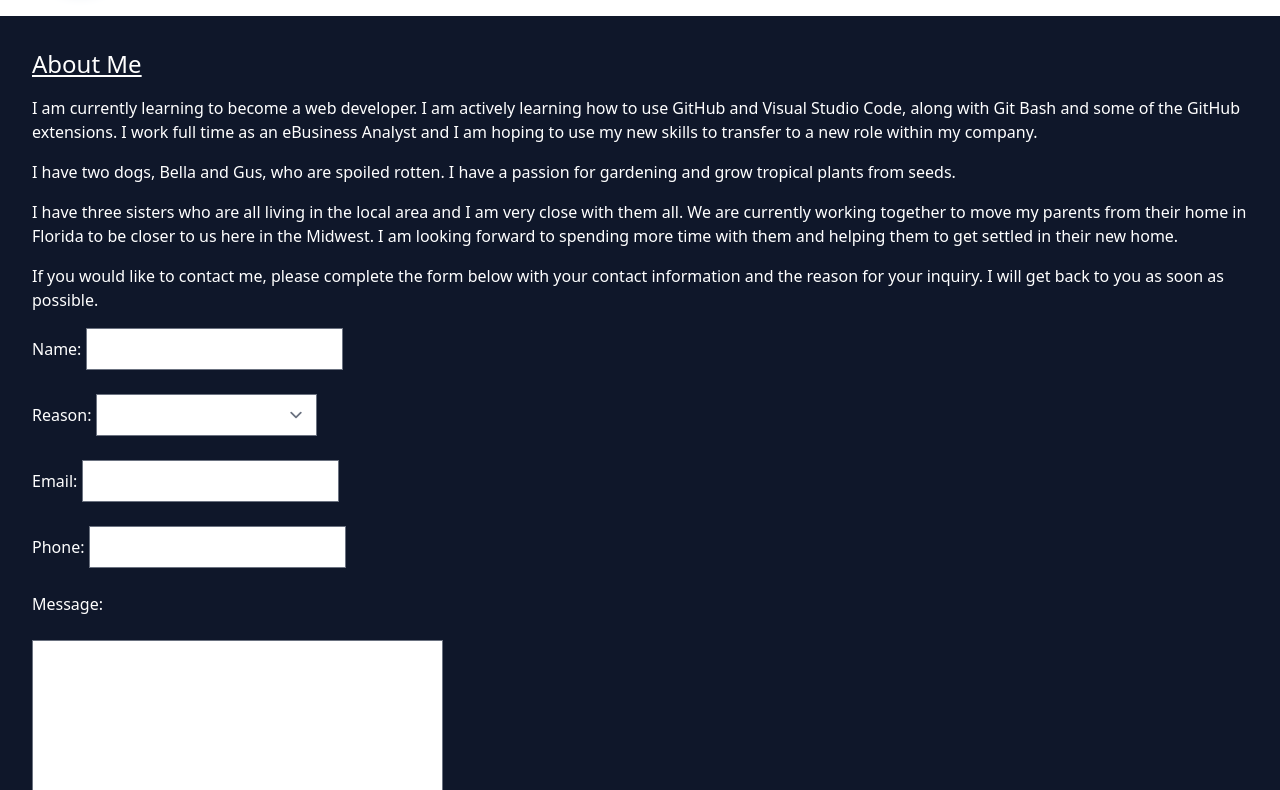
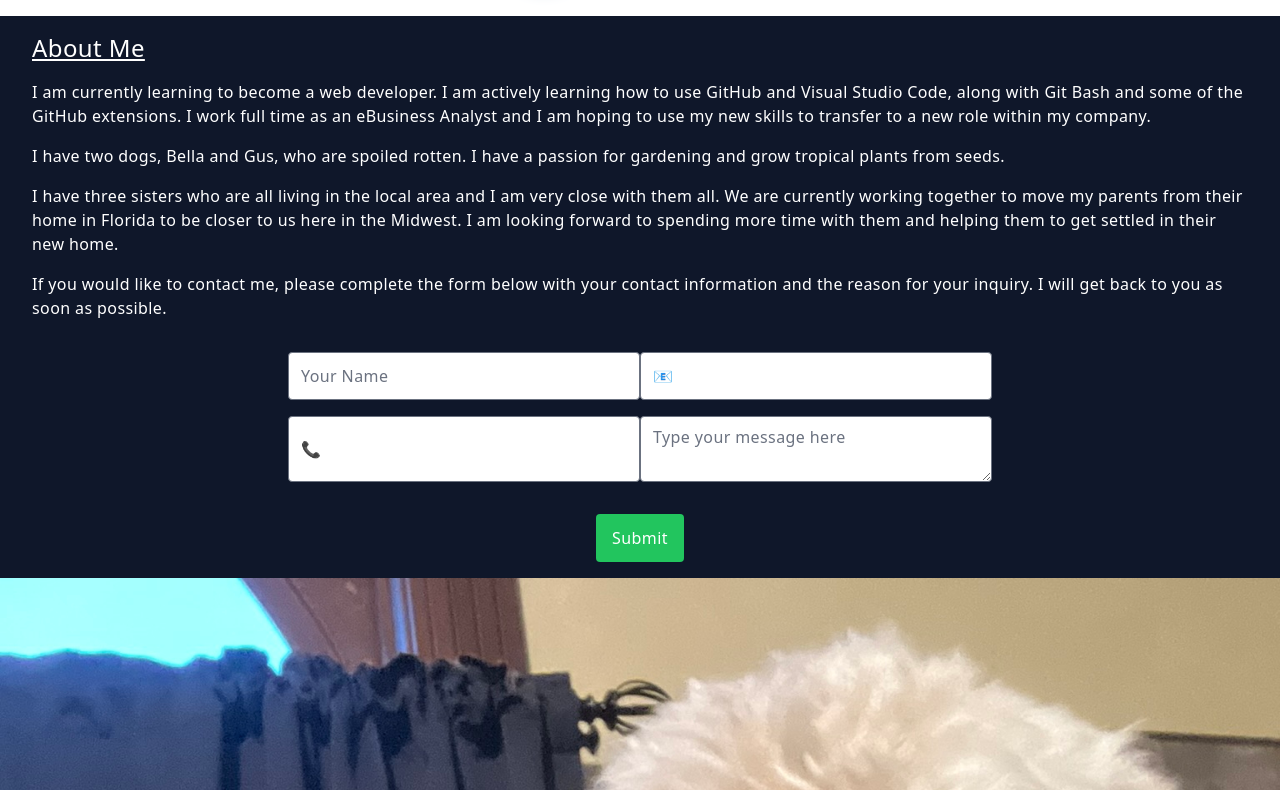
Before and after one commit to SWIC-177/html-css-skills-demo-tvymola, a website built with Vite: page index.html in a window 1280 px wide. Shown: the part 176-966 px from the top of the page. Built offline with nearby package versions, Linux system fonts and the light colour scheme.

Commit message:
Adjust for better spacing and margins

```diff
--- a/index.html
+++ b/index.html
@@ -8,7 +8,9 @@
     <link rel="icon" type="image/x-icon" href="img/favicon.ico" />
   </head>
 
-  <header class="flex items-center gap-x-4 bg-white p-8 text-slate-900">
+  <header
+    class="flex items-center justify-center gap-x-4 bg-white p-8 text-slate-900"
+  >
     <img
       src="img/Me.JPG"
       alt=""
@@ -21,9 +23,9 @@
       <h2 class="font-thin">Future Web Developer</h2>
     </div>
   </header>
-  <body class="bg-slate-900 text-white *:p-8">
-    <main>
-      <section class="*:mb-4">
+  <body class="bg-slate-900 tracking-wide text-white">
+    <main class="py-4">
+      <section class="*:mb-4 *:px-8">
         <h2 class="underline-offset-3 text-2xl font-medium underline">
           About Me
         </h2>
@@ -54,36 +56,28 @@
         </p>
       </section>
 
-      <form>
-        <fieldset>
-          <label for="name">Name:</label>
-          <input type="text" id="name" name="name" /><br /><br />
+      <form
+        class="container mx-auto flex max-w-screen-md flex-col gap-y-4 px-8 py-4 *:rounded md:grid md:grid-cols-2 [&>input]:min-h-12 [&>label]:sr-only"
+      >
+        <label for="name">Name</label>
+        <input type="text" id="name" placeholder="Your Name" />
 
-          <label for="reason">Reason:</label>
-          <select id="reason" name="reason">
-            <option value="general">General</option>
-            <option value="development services">Development Services</option>
-            <option value="gardening advice">Gardening Advice</option>
-            <option value="work related">Work Related</option>
-            <option value="dog advice">Dog Advice</option></select
-          ><br /><br />
+        <label for="email">Email:</label>
+        <input type="email" id="email" placeholder="📧" />
 
-          <label for="email">Email:</label>
-          <input type="email" id="email" name="email" /><br /><br />
+        <label for="phone">Phone:</label>
+        <input type="tel" id="phone" placeholder="📞" />
 
-          <label for="phone">Phone:</label>
-          <input type="tel" id="phone" name="phone" /><br /><br />
-        </fieldset>
-        <label for="message">Message:</label><br /><br />
-        <textarea id="message" name="message" rows="10" cols="40"></textarea
-        ><br /><br /><br />
+        <label for="message">Message:</label>
+        <textarea id="message" placeholder="Type your message here"></textarea>
 
-        <input type="button" value="Submit" />
+        <button
+          type="submit"
+          class="col-span-2 mt-4 h-12 max-w-min place-self-center bg-green-500 px-4 py-2 text-white"
+        >
+          Submit
+        </button>
       </form>
-
-      <br />
-      <br />
-      <br />
 
       <div>
         <div>
@@ -105,7 +99,6 @@
           <img src="img/Gus and Bella.JPEG" alt="Dogs Looking For Food" />
         </div>
         <div><img src="img/Gus.jpeg" alt="My Gus" /></div>
-        <div><img src="img/Me.JPG" alt="Me" /></div>
         <div>
           <img src="img/seedling.JPG" alt="Grown From Seed" />
         </div>
@@ -114,7 +107,8 @@
         </div>
       </div>
     </main>
-    <footer>
+
+    <footer class="divide-x border-t-2 border-white p-8">
       <a href="mailto:tracy.duck@student.swic.edu">Email Me</a>
     </footer>
   </body>
```
